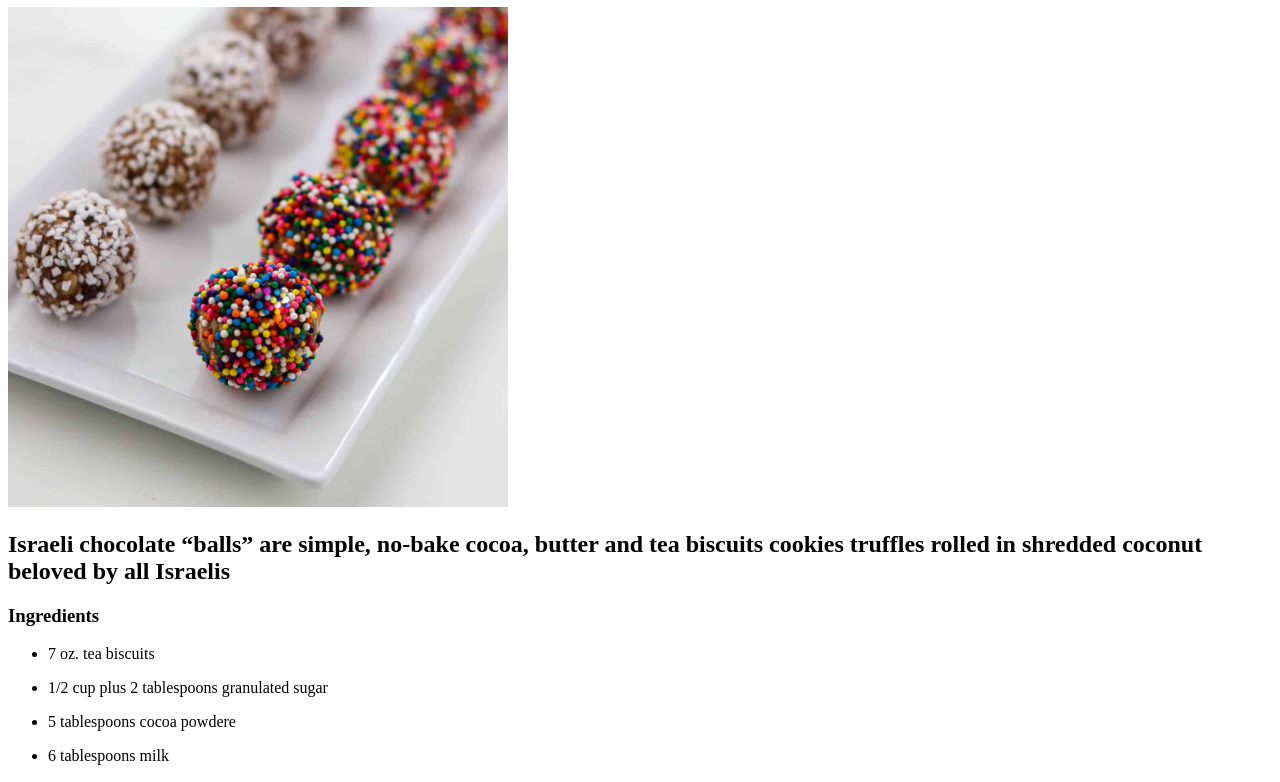
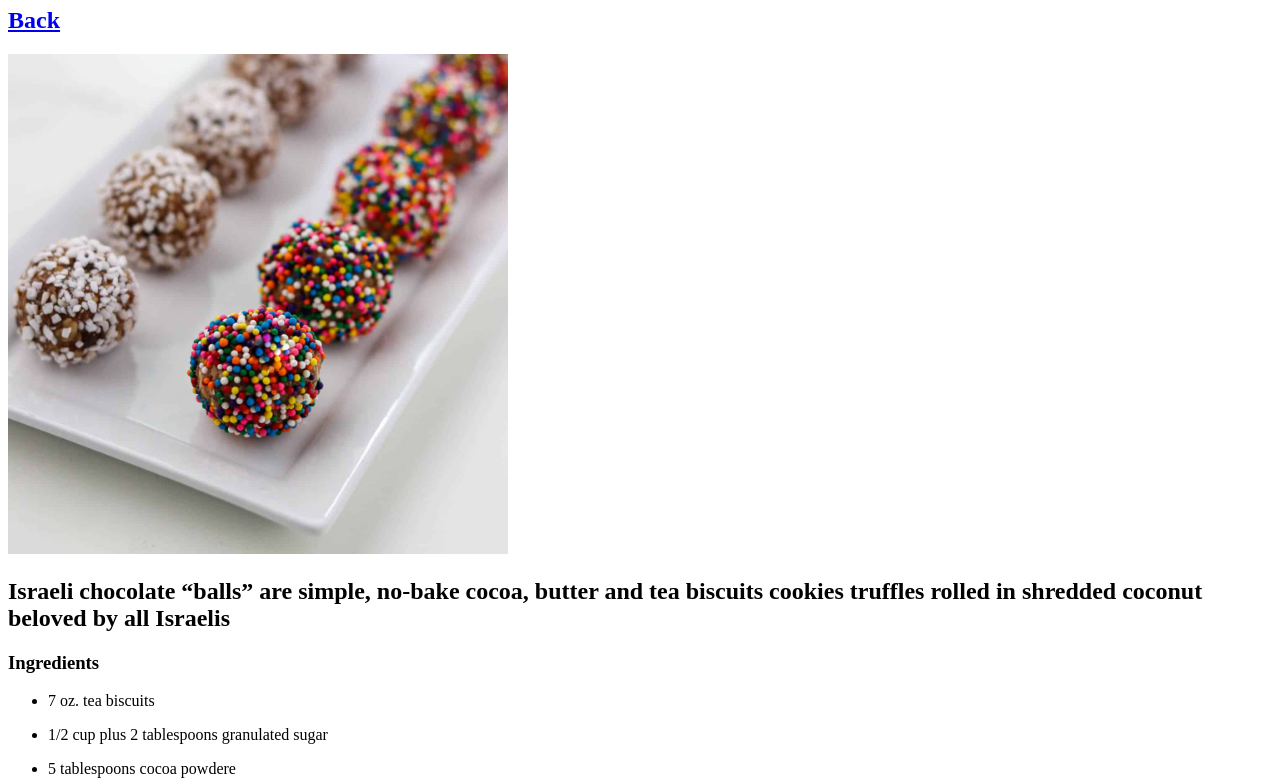
Before and after one commit to matanir0/odin-recipes, a plain HTML site: page recipes/chocolate-balls.html in a window 1280 px wide. Shown: the part 73-855 px from the top of the page. Drawn offline with Linux system fonts and the light colour scheme.

Commit message:
add back button to recipe pages
Link back to homepage from every recipe page

```diff
--- a/recipes/chocolate-balls.html
+++ b/recipes/chocolate-balls.html
@@ -7,6 +7,7 @@
 </head>
 <body>
     <h1>Chocolate Balls</h1>
+    <h2><a href="../index.html">Back</a></h2>
 
     <img src="../images/swedish-chocolate-balls-featured-image.jpg" alt="Chocolate Balls" width="500" height="500">
 
```
Also changed, not shown: recipes/french-toast.html (+1 -0 lines), recipes/shepards-pie.html (+1 -0 lines).
